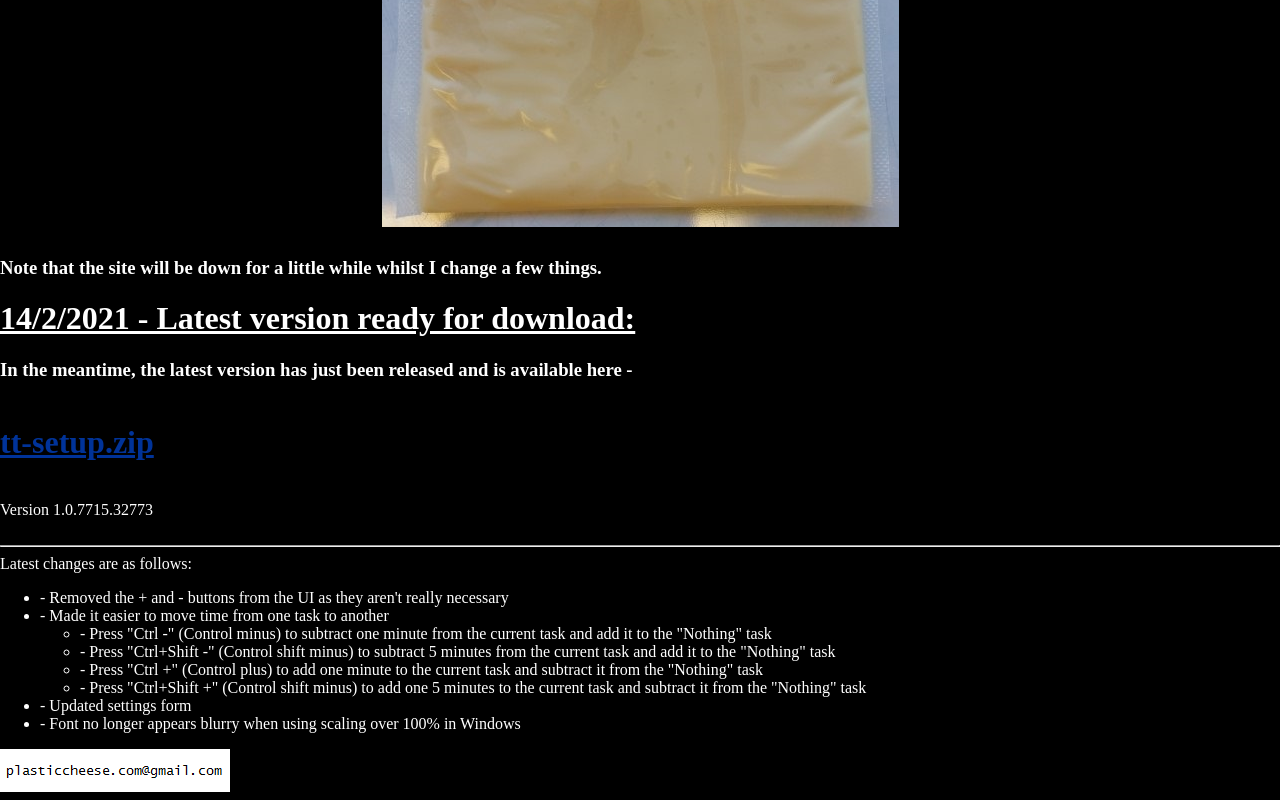
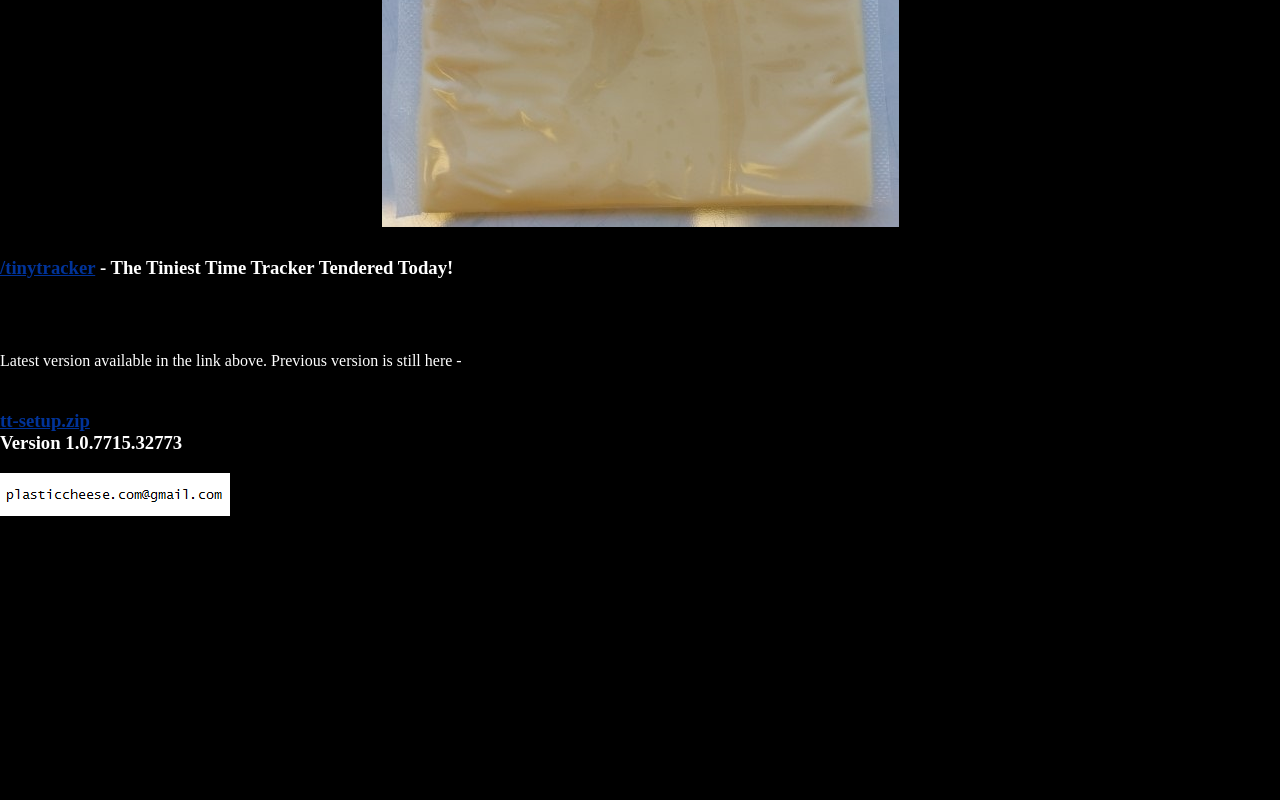
Before and after one commit to RealPlasticCheese/realplasticcheese.github.io, a plain HTML site: page index.html in a window 1280 px wide. Shown: the part 319-1119 px from the top of the page. After the commit the page ends 843 px from the top, so only its background shows below. Drawn offline with Linux system fonts and the light colour scheme.

Commit message:
changes to main page to link to the tinytracker site

```diff
--- a/index.html
+++ b/index.html
@@ -34,35 +34,23 @@
         plasticcheese.com
     </div>
     <div class="main-image">
-        <a href="http://plasticcheese.com/">
+        <a href="/tinytracker">
             <img src="./plasticcheese.jpg"><br>
         </a>
     </div>
-    <h3>Note that the site will be down for a little while whilst I change a few things.</h3>
-    <h1><u>14/2/2021 - Latest version ready for download:</u></h1>
+    <h3><a href='Tiny tracker'>/tinytracker</a> - The Tiniest Time Tracker Tendered Today!</h3>
+
+    <br />
+    <br />
+    <br />
+
+    Latest version available in the link above.  Previous version is still here -
     <h3>
-        In the meantime, the latest version has just been released and is available here -
         <br />
-        <br />
-        <h1><a href="tt-setup.zip"> tt-setup.zip</a></h1>
+        <a href="tt-setup.zip"> tt-setup.zip</a>
         <br />
         Version 1.0.7715.32773
     </h3>
-    <br />
-    <br />
-    <hr />
-    <div>Latest changes are as follows:</div>
-    <ul>
-        <li>- Removed the + and - buttons from the UI as they aren't really necessary</li>
-        <li>- Made it easier to move time from one task to another</li>
-        <ul>
-            <li>- Press "Ctrl -" (Control minus) to subtract one minute from the current task and add it to the "Nothing" task</li>
-            <li>- Press "Ctrl+Shift -" (Control shift minus) to subtract 5 minutes from the current task and add it to the "Nothing" task</li>
-            <li>- Press "Ctrl +" (Control plus) to add one minute to the current task and subtract it from the "Nothing" task</li>
-            <li>- Press "Ctrl+Shift +" (Control shift minus) to add one 5 minutes to the current task and subtract it from the "Nothing" task</li>
-        </ul>
-        <li>- Updated settings form</li>
-        <li>- Font no longer appears blurry when using scaling over 100% in Windows</li>
     </ul>
 
 
```
